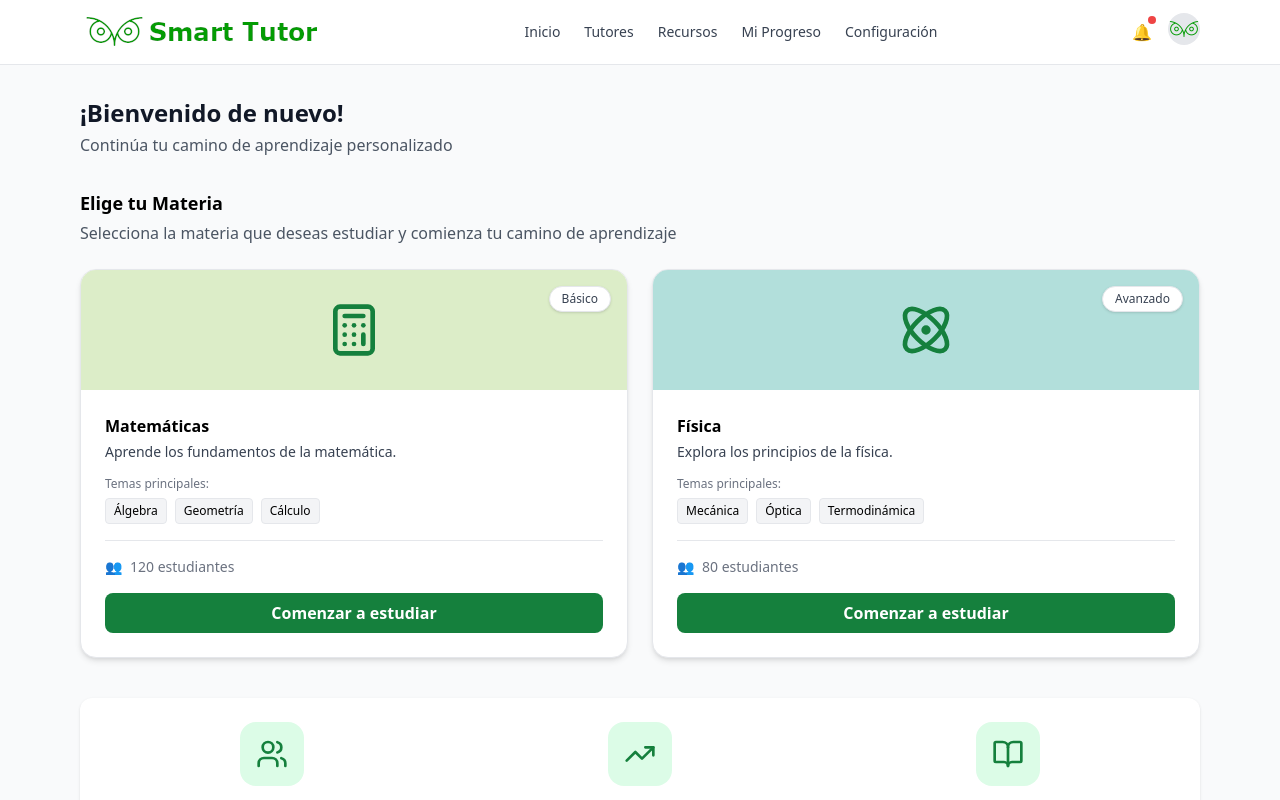
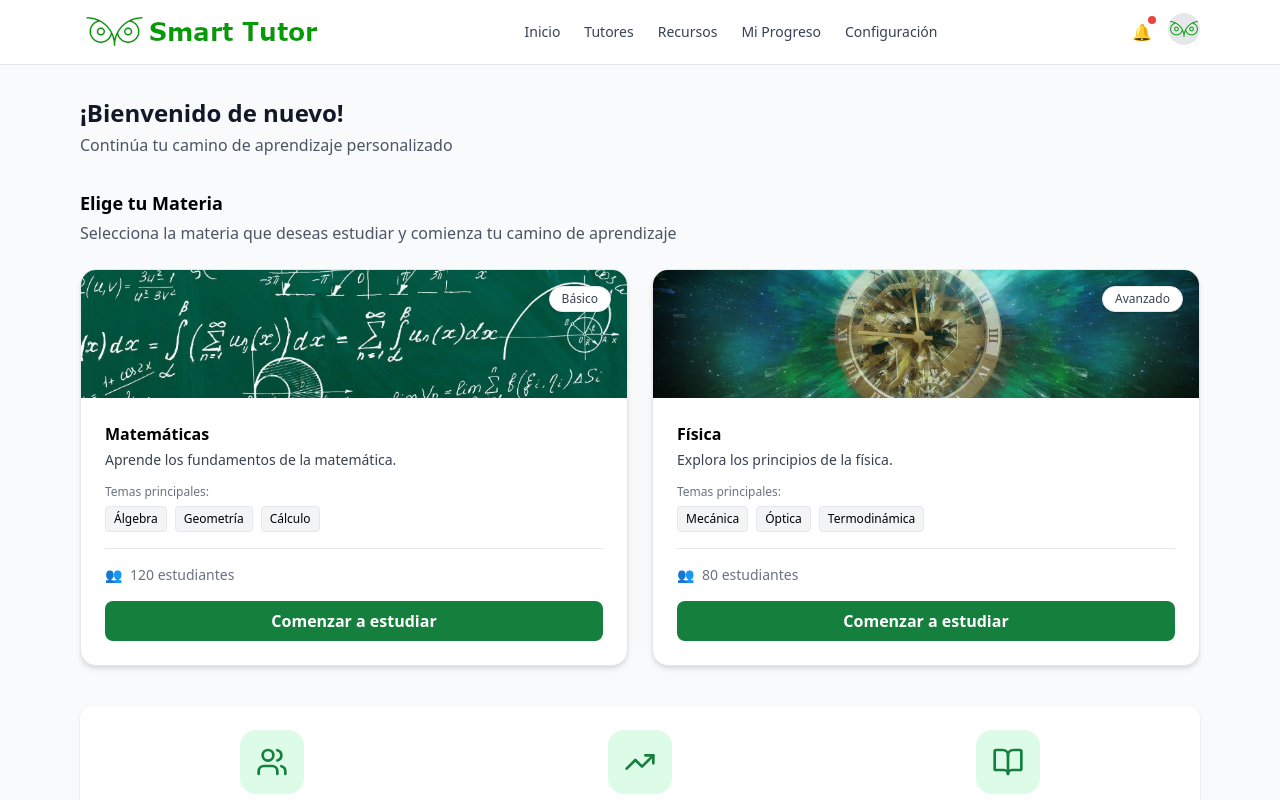
Before and after one commit to gustavosalomon/smart_tutor_backend, a React (Create React App) app: page /dashboard in a window 1280 px wide. Shown: the top 800 px of the page. Built offline with nearby package versions, Linux system fonts and the light colour scheme; the HTML template or start-up script is replaced by a standard one.

Commit message:
Se agrego imagen banner de las tarjetas

```diff
--- a/src/pages/Subjects.jsx
+++ b/src/pages/Subjects.jsx
@@ -307,7 +307,7 @@ const fetchSubjects = async () => {
                 _id: '60a7d5b1b4f4e7c3e3a4b6c1',
                 nombre: 'Matemáticas',
                 descripcion: 'Aprende los fundamentos de la matemática.',
-          icono: 'Calculator',
+                banner: '/banner_mat.jpeg',
                 nivel: 'Básico',
                 temas: ['Álgebra', 'Geometría', 'Cálculo'],
                 estudiantes: 120,
@@ -316,7 +316,7 @@ const fetchSubjects = async () => {
                 _id: '60a7d5b1b4f4e7c3e3a4b6c2',
                 nombre: 'Física',
                 descripcion: 'Explora los principios de la física.',
-          icono: 'Atom',
+                banner: '/banner_fisica.jpg',
                 nivel: 'Avanzado',
                 temas: ['Mecánica', 'Óptica', 'Termodinámica'],
                 estudiantes: 80,
@@ -382,8 +382,21 @@ export default function SubjectsPage() {
             key={subject._id}
             className="rounded-2xl shadow-md border bg-white overflow-hidden flex flex-col"
           >
+            {/* Banner superior */}
+            <div className="relative">
+              {/* Botón de nivel arriba del banner */}
+              <span className="absolute top-4 right-4 z-10 bg-white text-xs px-3 py-1 rounded-full shadow text-gray-700 border">
+                {subject.nivel}
+              </span>
+              {subject.banner ? (
+                <img
+                  src={subject.banner}
+                  alt={`Banner de ${subject.nombre}`}
+                  className="w-full h-32 object-cover"
+                />
+              ) : (
                 <div
-              className="relative flex flex-col items-center justify-center py-8"
+                  className="flex flex-col items-center justify-center py-8"
                   style={{
                     background: subject.nivel === 'Avanzado' ? '#b2dfdb' : '#dcedc8',
                   }}
@@ -401,9 +414,8 @@ export default function SubjectsPage() {
                       </span>
                     )
                   )}
-              <span className="absolute top-4 right-4 bg-white text-xs px-3 py-1 rounded-full shadow text-gray-700 border">
-                {subject.nivel}
-              </span>
+                </div>
+              )}
             </div>
             <div className="p-6 flex-1 flex flex-col">
               <h3 className="text-base font-bold mb-1">{subject.nombre}</h3>
```
Also changed, not shown: public/banner_fisica.jpg (added), public/banner_mat.jpeg (added). Lines whose indentation alone changed are shown as unchanged.
